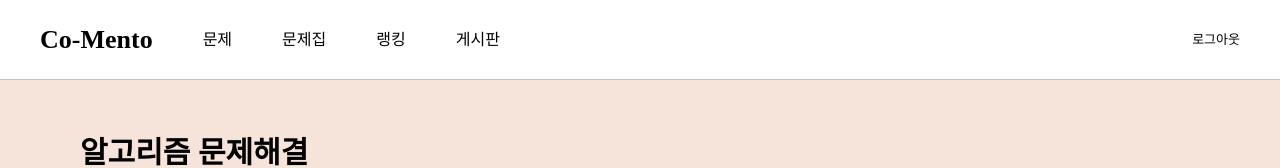
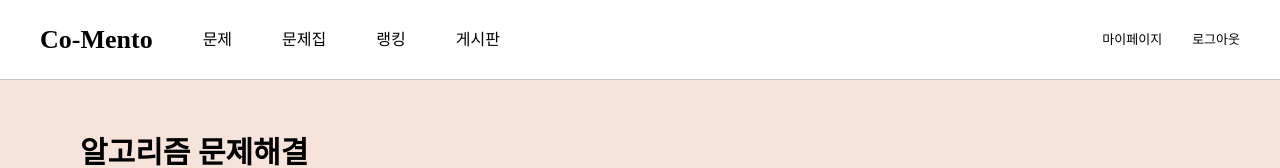
Before and after one commit to Heesu01/co-mento, a React (Create React App) app: page /main in a window 1280 px wide. Shown: the top 168 px of the page. Built offline with nearby package versions, Linux system fonts and the light colour scheme; no server answers; sample sign-in values are in the browser's storage.

Commit message:
feat: 헤더 로그인시 마이페이지 추가

```diff
--- a/src/components/Header.js
+++ b/src/components/Header.js
@@ -38,7 +38,10 @@ const Header = () => {
       </Left>
       <BtnBox>
         {isLoggedIn ? (
-          <Logout onClick={handleLogout}>로그아웃</Logout>
+          <>
+            <MyPage onClick={() => navigate("/mypage")}>마이페이지</MyPage>
+            <Logout onClick={handleLogout}>로그아웃</Logout>
+          </>
         ) : (
           <>
             <Login onClick={() => navigate("/auth/login")}>로그인</Login>
@@ -98,5 +101,8 @@ const Join = styled.div`
 const Logout = styled.div`
   cursor: pointer;
 `;
+const MyPage = styled.div`
+  cursor: pointer;
+`;
 
 export default Header;
```
